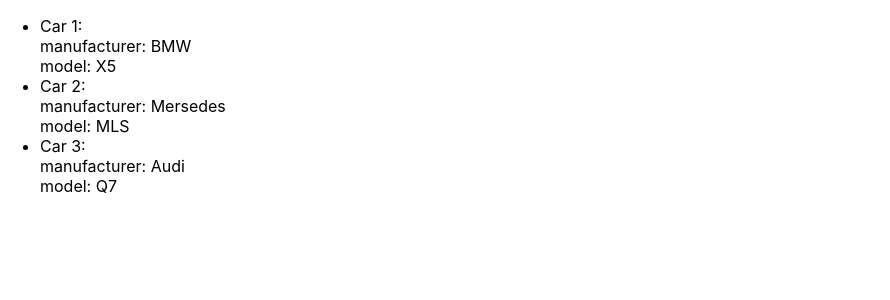
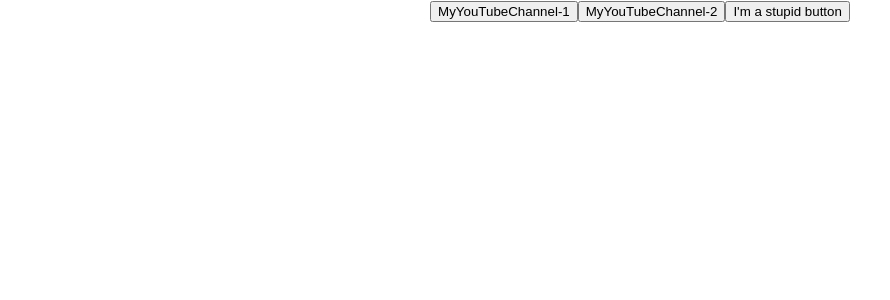
Before and after one commit to RomanHass/microtasks, a React (Create React App) app: page / in a window 1280 px wide. Shown: the top 300 px of the page, without its empty margins (0-890 px from the left). Built offline with nearby package versions, Linux system fonts and the light colour scheme.

Commit message:
Add component universal Button

```diff
--- a/src/App.tsx
+++ b/src/App.tsx
@@ -1,32 +1,60 @@
-import React, { useState } from 'react';
+import React, {MouseEvent} from 'react';
 import './App.css';
-import { NewComponent } from './NewComponent';
-// import { Header } from './site/Header';
-// import { Body } from './site/Body';
-// import { Footer } from './site/Footer';
+import { Button } from './components/Button';
 
 function App() {
 
-  // BLL
-  const [students, setStudents] = useState([
-    {id: 1, name: "James", age: 8},
-    {id: 2, name: "Robert", age: 18},
-    {id: 3, name: "John", age: 28},
-    {id: 4, name: "Michael", age: 38},
-    {id: 5, name: "William", age: 48},
-    {id: 6, name: "David", age: 58},
-    {id: 7, name: "Richard", age: 68},
-    {id: 8, name: "Joseph", age: 78},
-    {id: 9, name: "Thomas", age: 88},
-    {id: 10, name: "Charles", age: 98},
-    {id: 11, name: "Christopher", age: 100},
-  ]);
+  // const myFirstSubscriber = (event: MouseEvent<HTMLButtonElement>) => {
+  //   console.log("Hello, I'm Roman");
+  // };
 
-  // UI
+  // const mySecondSubscriber = (event: MouseEvent<HTMLButtonElement>) => {
+  //   console.log("Hello, I'm Ivan");
+  // };
+
+  // const onClickHandler = (name: string) => {
+  //   console.log(`Hello my name is ${name}`);
+  // };
+
+  // const foo1 = () => {
+  //   console.log(100200);
+  // };
+
+  // const foo2 = (num: number) => {
+  //   console.log(num);
+  // };
+
+  const Button1Foo = (subscriber: string, age: number) => {
+    console.log(subscriber, age);
+  };
+
+  const Button2Foo = (subscriber: string) => {
+    console.log(subscriber)
+  };
+
+  const StupidButton = () => {
+    console.log("I'm a stupid button");
+  };
+
   return (
-    <NewComponent students={students}/>
+    <div className="App">
+      {/* <button onClick={() => {console.log('Hello')}}>MyYouTubeChannel-1</button> */}
+      {/* <button onClick={() => onClickHandler("Roman")}>MyYouTubeChannel-1</button> */}
+      {/* <button onClick={() => onClickHandler("Ivan")}>MyYouTubeChannel-2</button> */}
+
+      {/* <button onClick={foo1}>1</button> */}
+      {/* <button onClick={() => foo2(100200)}>2</button> */}
+
+
+      {/* <button>MyYouTubeChannel-1</button> */}
+      <Button name="MyYouTubeChannel-1" callBack={() => Button1Foo("Roman", 21)} />
+      {/* <button>MyYouTubeChannel-2</button> */}
+      <Button name="MyYouTubeChannel-2" callBack={() => Button2Foo("Ivan")} />
+
+      <Button name="I'm a stupid button" callBack={StupidButton}/>
+
+    </div>
   );
-
 }
 
 export default App;
--- /dev/null
+++ b/src/components/Button.tsx
@@ -0,0 +1,15 @@
+type PropsType = {
+  name: string
+  callBack: () => void
+};
+
+export const Button = (props: PropsType) => {
+
+  const onClickHandler = () => {
+    props.callBack();
+  };
+
+  return (
+    <button onClick={onClickHandler}>{props.name}</button>
+  );
+};
```
